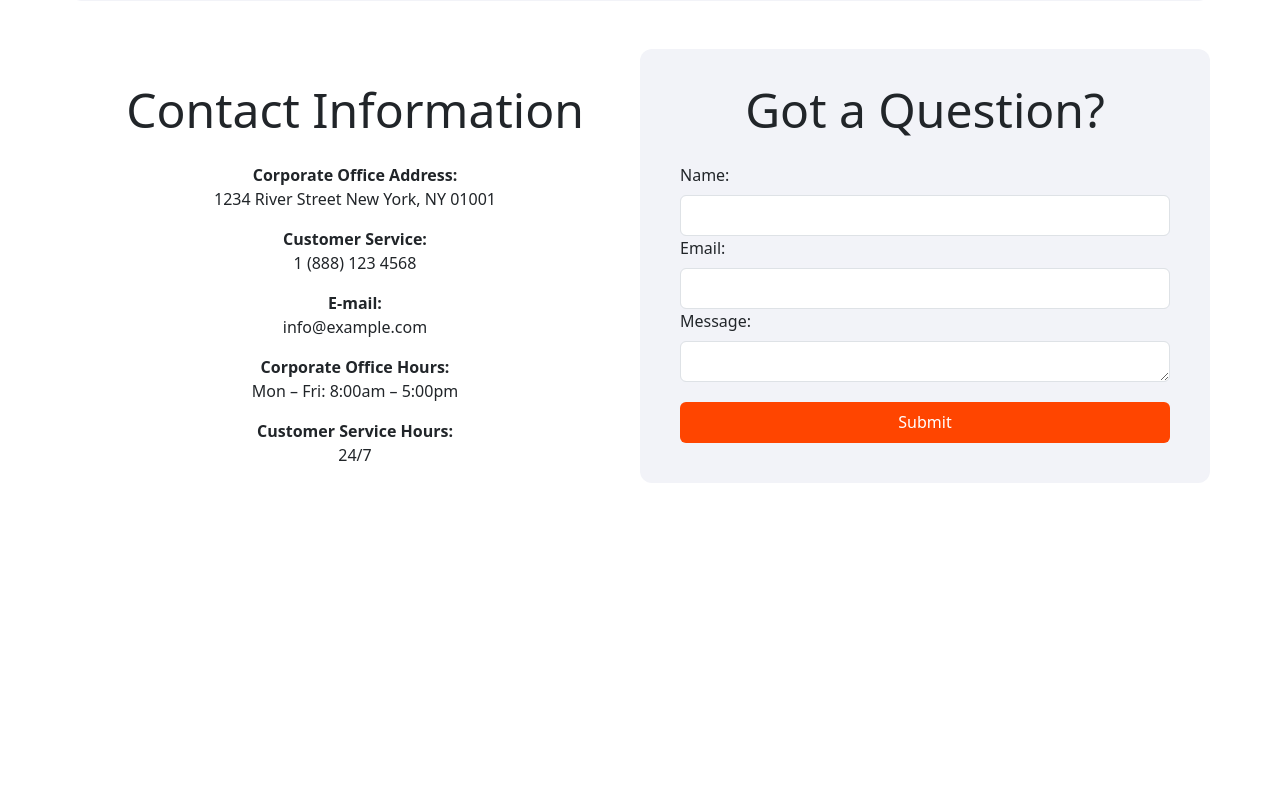
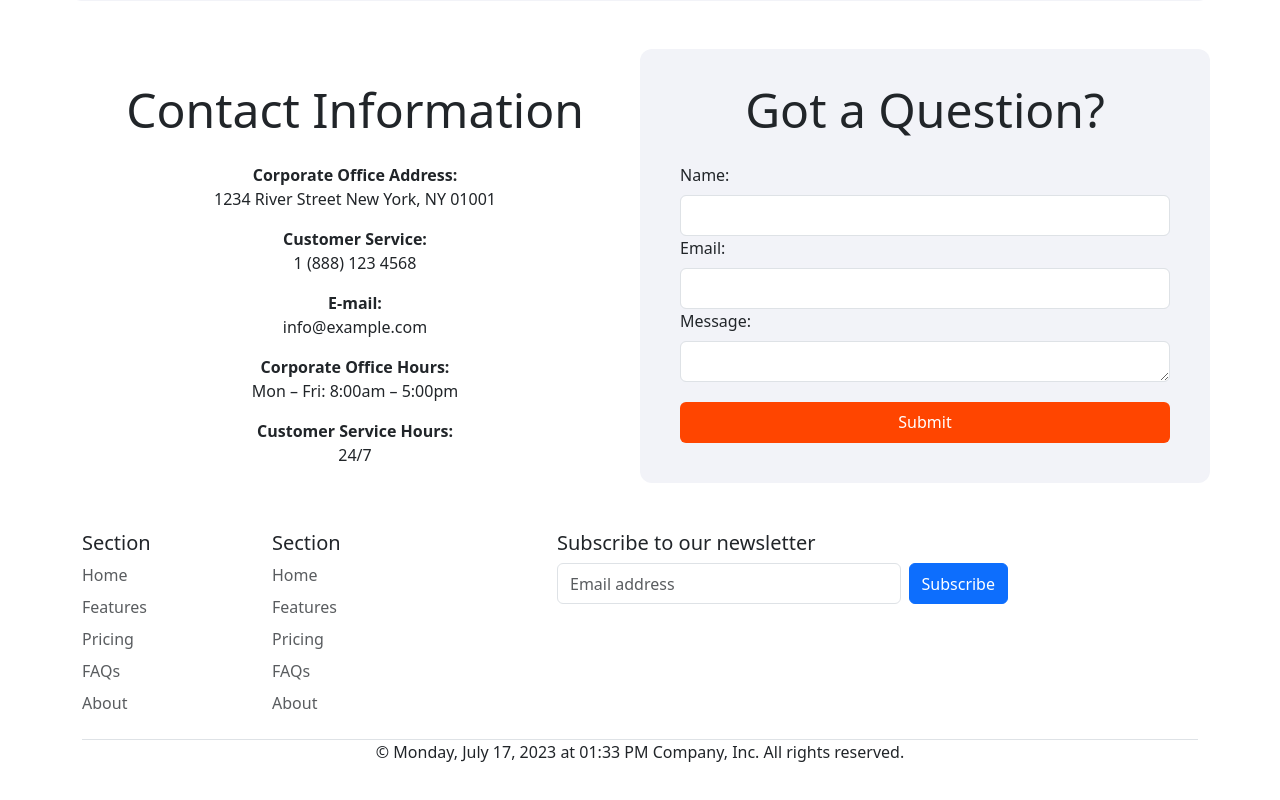
Before and after one commit to PubuduDeepamal/KCC, a React (Create React App) app: page / in a window 1280 px wide. Shown: the part 1769-2569 px from the top of the page. Before the commit the page ends 2252 px from the top, so only its background shows below. Built offline with nearby package versions, Linux system fonts and the light colour scheme.

Commit message:
20.7.2023 17.14

```diff
--- a/src/App.js
+++ b/src/App.js
@@ -3,6 +3,7 @@ import Hero from './Components/Hero'
 import ParkingRates from './Components/ParkingRates'
 import Costcal from './Components/Costcal'
 import Contactus from './Components/Contactus'
+import Footer from './Components/Footer'
 
 function App() {
   return (
@@ -12,6 +13,7 @@ function App() {
       <ParkingRates/>
       <Costcal/>
       <Contactus/>
+      <Footer/>
     </div>
 
   );
--- /dev/null
+++ b/src/Components/Footer.js
@@ -0,0 +1,79 @@
+import React, { useEffect, useState } from 'react';
+import Swal from 'sweetalert';
+
+const Footer = () => {
+  const [currentDateTime, setCurrentDateTime] = useState('');
+
+  useEffect(() => {
+    // Function to get the current date and time
+    const getCurrentDateTime = () => {
+      const currentDate = new Date();
+      const options = { weekday: 'long', year: 'numeric', month: 'long', day: 'numeric', hour: '2-digit', minute: '2-digit' };
+      return currentDate.toLocaleDateString(undefined, options);
+    };
+
+    // Update the currentDateTime state every second
+    const interval = setInterval(() => {
+      setCurrentDateTime(getCurrentDateTime());
+    }, 1000);
+
+    // Clear the interval on unmount
+    return () => clearInterval(interval);
+  }, []);
+
+  const handleSubscribe = () => {
+    // Show the SweetAlert message
+    Swal({
+      title: 'Subscribed!',
+      text: 'You have successfully subscribed to our newsletter.',
+      icon: 'success',
+      confirmButtonColor: '#3085d6',
+      confirmButtonText: 'OK'
+    });
+  };
+
+  return (
+    <footer className="container py-5">
+      <div className="row">
+        <div className="col-6 col-md-2 mb-3">
+          <h5>Section</h5>
+          <ul className="nav flex-column">
+            <li className="nav-item mb-2"><a href="#" className="nav-link p-0 text-body-secondary">Home</a></li>
+            <li className="nav-item mb-2"><a href="#" className="nav-link p-0 text-body-secondary">Features</a></li>
+            <li className="nav-item mb-2"><a href="#" className="nav-link p-0 text-body-secondary">Pricing</a></li>
+            <li className="nav-item mb-2"><a href="#" className="nav-link p-0 text-body-secondary">FAQs</a></li>
+            <li className="nav-item mb-2"><a href="#" className="nav-link p-0 text-body-secondary">About</a></li>
+          </ul>
+        </div>
+
+        <div className="col-6 col-md-2 mb-3">
+          <h5>Section</h5>
+          <ul className="nav flex-column">
+            <li className="nav-item mb-2"><a href="#" className="nav-link p-0 text-body-secondary">Home</a></li>
+            <li className="nav-item mb-2"><a href="#" className="nav-link p-0 text-body-secondary">Features</a></li>
+            <li className="nav-item mb-2"><a href="#" className="nav-link p-0 text-body-secondary">Pricing</a></li>
+            <li className="nav-item mb-2"><a href="#" className="nav-link p-0 text-body-secondary">FAQs</a></li>
+            <li className="nav-item mb-2"><a href="#" className="nav-link p-0 text-body-secondary">About</a></li>
+          </ul>
+        </div>
+
+        <div className="col-md-5 offset-md-1 mb-3">
+          <form>
+            <h5>Subscribe to our newsletter</h5>
+            <div className="d-flex flex-column flex-sm-row w-100 gap-2">
+              <label htmlFor="newsletter1" className="visually-hidden">Email address</label>
+              <input id="newsletter1" type="text" className="form-control" placeholder="Email address" />
+              <button className="btn btn-primary" type="button" onClick={handleSubscribe}>Subscribe</button>
+            </div>
+          </form>
+        </div>
+      </div>
+
+      <div className="border-top">
+        <p>&copy; {currentDateTime} Company, Inc. All rights reserved.</p>
+      </div>
+    </footer>
+  );
+};
+
+export default Footer;
```
Also changed, not shown: src/Css/Footer.css (added).
